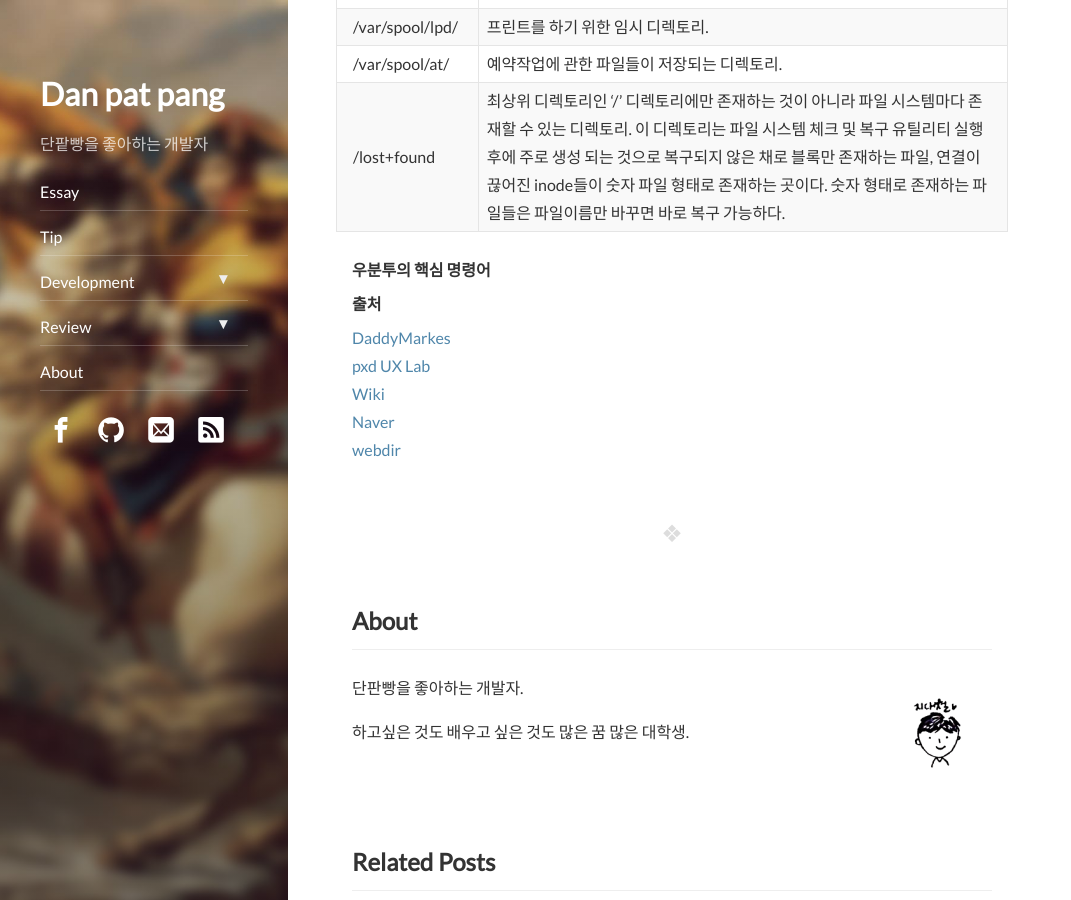
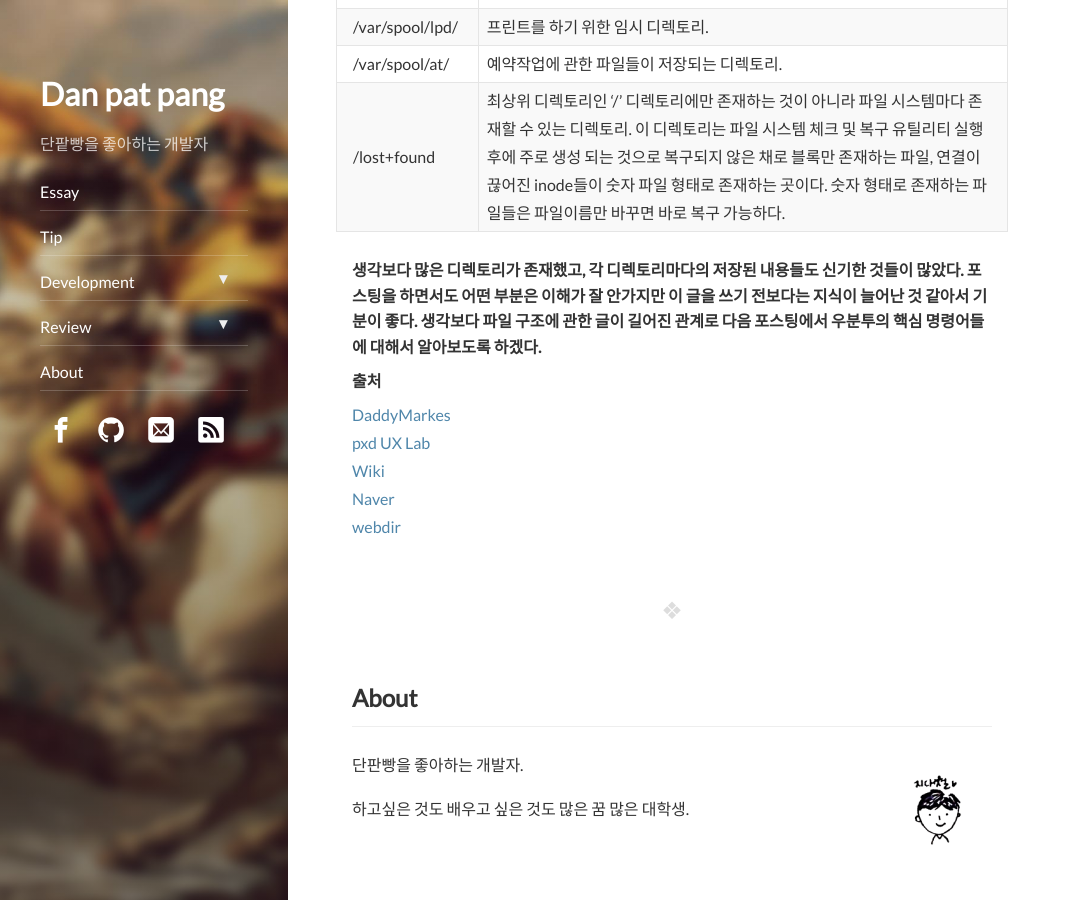
Before and after one commit to Danpatpang/Danpatpang.github.io, a Jekyll site: the page built from _posts/2018-03-18-Tip_ubuntu_command.md, in a window 1280 px wide and 900 px high, scrolled down 3909 px. Shown: the whole window, without its empty margins (0-1071 px from the left). Built offline with Jekyll 4.4.1, drawn with Linux system fonts in a browser that asks for light colours; nearby versions of some CDN libraries; some web fonts are replaced; comment, search, counter and statistics services are not loaded; some of the changed text lies outside the part shown.

Commit message:
post_ubuntu_directory_structure

```diff
--- a/_posts/2018-03-18-Tip_ubuntu_command.md
+++ b/_posts/2018-03-18-Tip_ubuntu_command.md
@@ -1,16 +1,16 @@
 ---
 layout : post
-title : "[Tip] Ubuntu 폴더 구조 및 핵심 명령어 (1)"
-subtitle : "우분투란 무엇인가?"
+title : "[Tip] Ubuntu 폴더 구조 및 핵심 명령어 (2)"
+subtitle : "우분투의 파일 구조"
 categories : Tip
 tags : Tip
 comments : true
 
 ---
 
-# 우분투의 파일 구조 및 핵심 명령어
+# 우분투의 파일 구조
 
-> 이 포스트는 자습을 목적으로 [DaddyMarkes](http://daddynkidsmakers.blogspot.kr/2018/)과 [pxd UX Lab](http://story.pxd.co.kr/732)의 포스팅을 참고하여 작성하였습니다.
+> 이 포스트는 자습을 목적으로 [DaddyMarkes](http://daddynkidsmakers.blogspot.kr/2018/), [pxd UX Lab](http://story.pxd.co.kr/732), [webdir](http://webdir.tistory.com/101)의 포스팅을 참고하여 작성하였습니다.
 
 _ _ _
 
@@ -30,7 +30,7 @@ _ _ _
 
 리눅스의 파일 구조는 윈도우와는 다른 구조를 가지고 있다. 기본적으로 디렉토리를 구분하는 기호로 우분투에서는 '/', 윈도우에서는 '\'를 사용한다. 디렉토리 또한 그 명칭을 리눅스에서는 디렉토리(directory), 윈도우에서는 폴더(folder)라고 부른다.
 
-![structure](http://Danpatpang.github.io/assets/img/Ubuntu/Structure2.gif)
+![structure](http://Danpatpang.github.io/assets/img/Ubuntu/structure2.gif)
 
 리눅스 시스템의 디렉토리 구조는 전체적으로 역 트리구조를 하고 있다. 그리고 명령어의 종류와 성격, 사용권한 등에 따라 각각의 디렉토리들로 구분된다.
 
@@ -76,9 +76,7 @@ _ _ _
 | /var/spool/at/ | 예약작업에 관한 파일들이 저장되는 디렉토리. |
 | /lost+found | 최상위 디렉토리인 '/' 디렉토리에만 존재하는 것이 아니라 파일 시스템마다 존재할 수 있는 디렉토리. 이 디렉토리는 파일 시스템 체크 및 복구 유틸리티 실행 후에 주로 생성 되는 것으로 복구되지 않은 채로 블록만 존재하는 파일, 연결이 끊어진 inode들이 숫자 파일 형태로 존재하는 곳이다. 숫자 형태로 존재하는 파일들은 파일이름만 바꾸면 바로 복구 가능하다. |
 
-##### 우분투의 핵심 명령어
-
-
+##### 생각보다 많은 디렉토리가 존재했고, 각 디렉토리마다의 저장된 내용들도 신기한 것들이 많았다. 포스팅을 하면서도 어떤 부분은 이해가 잘 안가지만 이 글을 쓰기 전보다는 지식이 늘어난 것 같아서 기분이 좋다. 생각보다 파일 구조에 관한 글이 길어진 관계로 다음 포스팅에서 우분투의 핵심 명령어들에 대해서 알아보도록 하겠다.
 
 ###### 출처 <br/>
 [DaddyMarkes](http://daddynkidsmakers.blogspot.kr/2018/)<br/>
```
